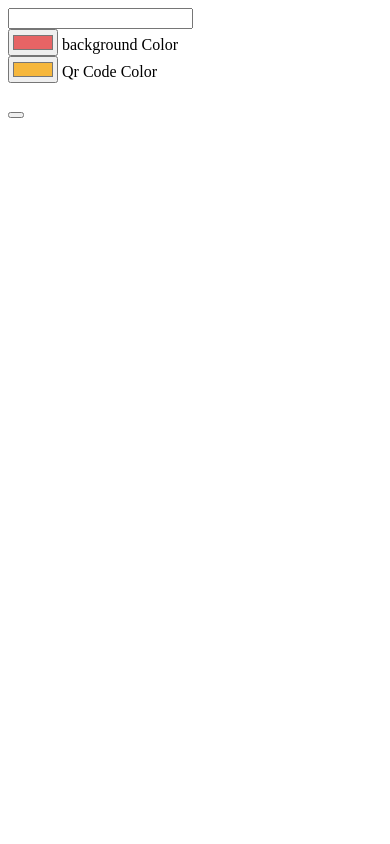
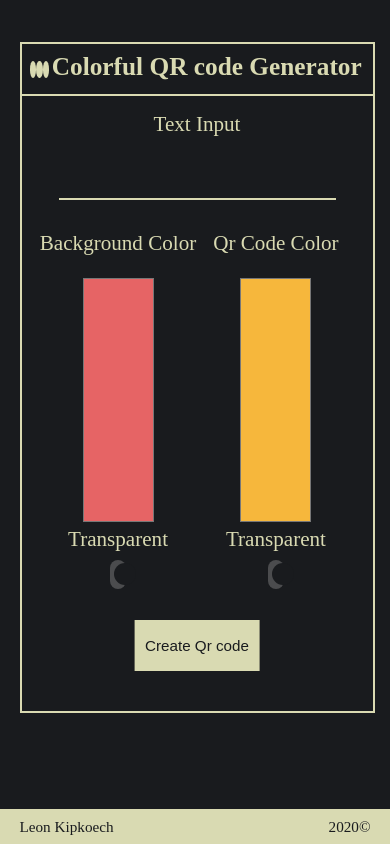
Before and after one commit to leonkoech/Color-QR-Generator, a Flask app: page / in a window 390 px wide. Run offline with Flask 2, Linux system fonts and the light colour scheme.

Commit message:
UI for index page - not responsive based on devices

```diff
--- a/static/main.css
+++ b/static/main.css
@@ -0,0 +1,206 @@
+html,body{
+    background: #191b1e;
+    color: #d9dab2;
+    margin: 0;
+    padding: 0;
+}
+.main{
+    width: 90vw;
+    height: 79vh;
+    margin-top: 5vh;
+    /* margin-bottom: 4vh; */
+    margin-left: 5vw;
+    margin-right: 5vw;
+    border: 2px solid #d9dab2;
+}
+.toolbar{
+    padding: 8px;
+    height: 4vh;
+    border-bottom: 2px solid #d9dab2;
+    display:flex;
+    justify-content: space-between;
+
+}
+.toolbar h1{
+    font-size: 3vh;
+    padding: 0;
+    margin: 0;
+}
+.three-dots{
+    display: flex;
+    width: 5vw;
+    height: 4vh;
+    line-height: 4vh;
+    flex-direction: horizontal;
+    justify-content: space-evenly;
+}
+.three-dots div{
+    height:2vh;
+    width:2vh;
+    margin-top: 1vh;
+    margin-bottom: 1vh;
+    background-color: #d9dab2;
+    border-radius: 50%;
+}
+/* The switch - the box around the slider */
+.switch {
+    margin-top: 1vh;
+    position: relative;
+    display: inline-block;
+    width: 4vw;
+    height: 3.4vh;
+  }
+
+  /* Hide default HTML checkbox */
+  .switch input {
+    opacity: 0;
+    width: 0;
+    height: 0;
+  }
+
+  /* The slider */
+  .slider {
+    position: absolute;
+    cursor: pointer;
+    top: 0;
+    left: 0;
+    right: 0;
+    bottom: 0;
+    background-color: #88888875;
+    -webkit-transition: .4s;
+    transition: .4s;
+  }
+
+  .slider:before {
+    position: absolute;
+    content: "";
+    height: 2.6vh;
+    width: 2.6vh;
+    left: 4px;
+    bottom: 4px;
+    background-color: #191b1e;
+    -webkit-transition: .4s;
+    transition: .4s;
+  }
+
+  input:checked + .slider {
+    background-color: #d9dab2;
+  }
+
+  input:focus + .slider {
+    box-shadow: 0 0 1px #d9dab2;
+  }
+
+  input:checked + .slider:before {
+    -webkit-transform: translateX(2vw);
+    -ms-transform: translateX(2vw);
+    transform: translateX(2vw);
+  }
+
+  /* Rounded sliders */
+  .slider.round {
+    border-radius: 34px;
+  }
+
+  .slider.round:before {
+    border-radius: 50%;
+  }
+
+.mainContents {
+    display: flex;
+    flex-direction: column;
+    justify-content: space-around;
+    height: 70vh;
+}
+.bottom {
+    width: 90%;
+    display: grid;
+    grid-template-columns: 50% 50%;
+    padding-left: 5%;
+    padding-right: 5%;
+}
+.right-selector {
+    text-align: center;
+}
+.left-selector{
+    text-align: center;
+}
+input#background {
+    height: 30vh;
+    width: 50%;
+    margin-top: 2vh;
+    color: transparent;
+    border: transparent;
+    background-color: transparent;
+}
+input#qrCode{
+    height: 30vh;
+    width: 50%;
+    margin-top: 2vh;
+    color: transparent;
+    border: transparent;
+    background-color: transparent;
+}
+label {
+    /* margin-bottom: 1vh; */
+    font-size: 2.5vh;
+    text-transform: capitalize;
+}
+.top {
+    width: 100%;
+    text-align: center;
+}
+input.text-input {
+    height: 5vh;
+    background-color: transparent;
+    border: none;
+    width: 70vw;
+    margin-top: 2vh;
+    border-bottom: 2px solid #d9dab2;
+    color: #d9dab2;
+    font-size: 1.8vw;
+}
+button{
+    height: 6vh;
+    margin-left: 50%;
+    transform: translateX(-50%);
+    width: 32vw;
+    font-size: 1.8vh;
+    background-color: #d9dab2;
+    border: transparent;
+    color: #191b1e;
+}
+button:hover{
+    cursor:pointer;
+    background-color: #b6b695;
+    border: 2px solid #d9dab2;
+}
+.footer{
+    background-color: #d9dab2;
+    color: #191b1e;
+    height: auto;
+    display: flex;
+    justify-content: space-between;
+    flex-direction: row;
+    padding-left: 5vw;
+    padding-right: 5vw;
+    position: fixed;
+    width: 90vw;
+    bottom: 0;
+}
+.footer span{
+    font-size: 1.8vh;
+    padding-top: 1vh;
+    padding-bottom:1vh;
+}
+.hide-color-selector {
+    height: 30vh;
+    width: 35%;
+    margin-top: 2vh;
+    color: transparent;
+    position: absolute;
+    border: transparent;
+    background-color: #191b1efa;
+    z-index: 1;
+    display: none;
+}
--- /dev/null
+++ b/static/main.js
@@ -0,0 +1,39 @@
+function validateForm() {
+    var textInput = document.getElementById('text-input');
+    var background = document.getElementById('background');
+    var qrCode = document.getElementById('qrCode');
+    if (textInput == '') {
+        alert("text cannot be null");
+    }
+}
+function validate(val) {
+    if(val==0){
+        var highlight = document.getElementById('bgcolorhighlight');
+
+        var element = document.getElementById('bgswitch');
+
+
+        if (element.checked) {
+            highlight.style.display = "block";
+        }
+        else {
+            highlight.style.display = "none";
+        }
+    }
+    else{
+        var highlight = document.getElementById('qrcolorhighlight');
+        var element = document.getElementById('qrswitch');
+
+        if (element.checked) {
+            highlight.style.display = "block";
+        }
+        else {
+            highlight.style.display = "none";
+        }
+    }
+
+}
+function switcher(){
+    console.log('qr switch')
+
+}
--- a/templates/index.html
+++ b/templates/index.html
@@ -3,37 +3,74 @@
     <title>Qr Code generator</title>
     <!-- to fetch the css when working with flask use {{ url_for('static', filename='main.css') }} as the href -->
     <link type="text/css" rel="stylesheet"  href="{{ url_for('static', filename='main.css') }}" />
+    <script src="{{ url_for('static', filename='main.js') }}"></script>
+
 
 </head>
 <html>
-    <div class="main">
-        <form method="POST">
-            <input name="text">
-            <div>
-                <input type="color" name="bgcolor" id="background" name="background"
-                       value="#e66465">
-                <label for="background">background Color</label>
+    <body>
+        <div class="main">
+            <div class="toolbar">
+                <div class="three-dots">
+                    <div></div>
+                    <div></div>
+                    <div></div>
+                </div>
+                <h1>
+                    Colorful QR code Generator
+                </h1>
+                <div>
+
+                </div>
+                <!-- <div class="mode-switch">
+                    <label class="switch">
+                        <input type="checkbox">
+                        <span class="slider round"></span>
+                      </label>
+                </div> -->
             </div>
+            <form method="POST" class="mainContents" onsubmit="return validateForm()">
+                <div class="top">
+                    <label for="text">text input</label><br>
+                    <input name="text" class="text-input" id="text-input">
+                </div>
 
-            <div>
-                <input type="color" name="qrcolor" id="qrCode" name="qrCode"
-                        value="#f6b73c">
-                <label for="qrCode">Qr Code Color</label>
-            </div><br>
-            <button type="submit"></button>
-        </form>
+                <div class="bottom">
+                <div class="right-selector">
+                    <label for="background">background Color</label><br>
+                    <div id="bgcolorhighlight" class="hide-color-selector"></div>
+                    <input type="color" name="bgcolor" id="background" name="background" value="#e66465">
 
-        <div class="toolbar">
+                    <div class="mode-switch">
+                        <label for="transparentbg">transparent</label><br>
+                         <label class="switch">
+                            <input id="bgswitch" type="checkbox" name="transparentbg" onclick="validate(0);">
+                            <span class="slider round"></span>
+                         </label>
+                    </div>
+                </div>
 
+                <div class="left-selector">
+                    <label for="qrCode">Qr Code Color</label><br>
+                    <div id="qrcolorhighlight" class="hide-color-selector"></div>
+                    <input type="color" name="qrcolor" id="qrCode" name="qrCode" value="#f6b73c">
+                    <div class="mode-switch">
+                        <label for="transparentbg">transparent</label><br>
+                         <label class="switch">
+                            <input id="qrswitch" type="checkbox" name="transparentqr" onclick="validate(1);">
+                            <span class="slider round"></span>
+                         </label>
+                    </div>
+                </div>
+                </div>
+
+                <button type="submit">Create Qr code</button>
+            </form>
         </div>
-        <div class="mainContents">
+        <div class="footer">
+            <span>Leon Kipkoech</span>
+            <span>2020©</span>
+        </div>
+    </body>
 
-        </div>
-        <div class="generatedQrCode">
-
-        </div>
-    </div>
-    <div class="footer">
-
-    </div>
 </html>
```
Also changed, not shown: README.md, static/men.png (deleted), static/processed.png (deleted), static/qrcodes/men.png (deleted).
